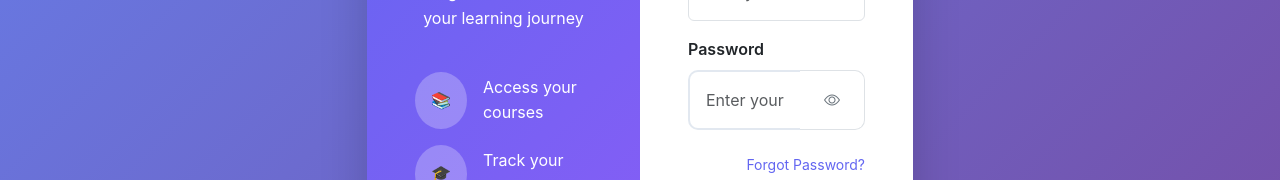
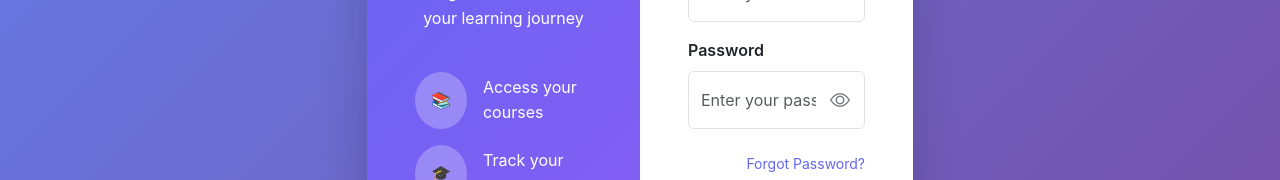
Before and after one commit to developeruniclips-dev/myuniclips-26_prod-frontend, a React (Vite) app: page /login in a window 1280 px wide. Shown: the part 318-498 px from the top of the page. Built offline with nearby package versions, Linux system fonts and the light colour scheme; no server answers.

Commit message:
Fix login: prevent autofill with unique field names, eye icon inside password field

```diff
--- a/src/pages/login/LoginPage.jsx
+++ b/src/pages/login/LoginPage.jsx
@@ -1,6 +1,6 @@
 // src/pages/login/LoginPage.jsx
 import React, { useState } from "react";
-import { Button, Form, Card, Container, Row, Col, Alert, InputGroup } from "react-bootstrap";
+import { Button, Form, Card, Container, Row, Col, Alert } from "react-bootstrap";
 import { useAuth } from "../../context/temp";
 import { useNavigate, Link } from "react-router-dom";
 
@@ -106,8 +106,8 @@ function LoginPage() {
                         <Form.Label className="fw-semibold">Email / Username</Form.Label>
                         <Form.Control
                           type="text"
-                          name="email"
-                          autoComplete="off"
+                          name="login_email_field"
+                          autoComplete="new-password"
                           placeholder="Enter your email or username"
                           value={email}
                           onChange={(e) => setEmail(e.target.value)}
@@ -118,31 +118,31 @@ function LoginPage() {
 
                       <Form.Group className="mb-4">
                         <Form.Label className="fw-semibold">Password</Form.Label>
-                        <InputGroup>
+                        <div className="position-relative">
                           <Form.Control
                             type={showPassword ? "text" : "password"}
-                            name="password"
-                            autoComplete="off"
+                            name="login_password_field"
+                            autoComplete="new-password"
                             placeholder="Enter your password"
                             value={password}
                             onChange={(e) => setPassword(e.target.value)}
                             required
-                            className="py-3"
-                            style={{ borderRight: 'none' }}
+                            className="py-3 pe-5"
                           />
-                          <Button
-                            variant="outline-secondary"
+                          <span
                             onClick={() => setShowPassword(!showPassword)}
                             style={{
-                              borderLeft: 'none',
-                              backgroundColor: 'white',
-                              borderColor: '#dee2e6'
+                              position: 'absolute',
+                              right: '15px',
+                              top: '50%',
+                              transform: 'translateY(-50%)',
+                              cursor: 'pointer',
+                              color: '#6c757d'
                             }}
-                            type="button"
                           >
-                            <i className={`bi ${showPassword ? 'bi-eye-slash' : 'bi-eye'}`}></i>
-                          </Button>
-                        </InputGroup>
+                            <i className={`bi ${showPassword ? 'bi-eye-slash' : 'bi-eye'} fs-5`}></i>
+                          </span>
+                        </div>
                       </Form.Group>
 
                       <div className="d-flex justify-content-end mb-3">
```
